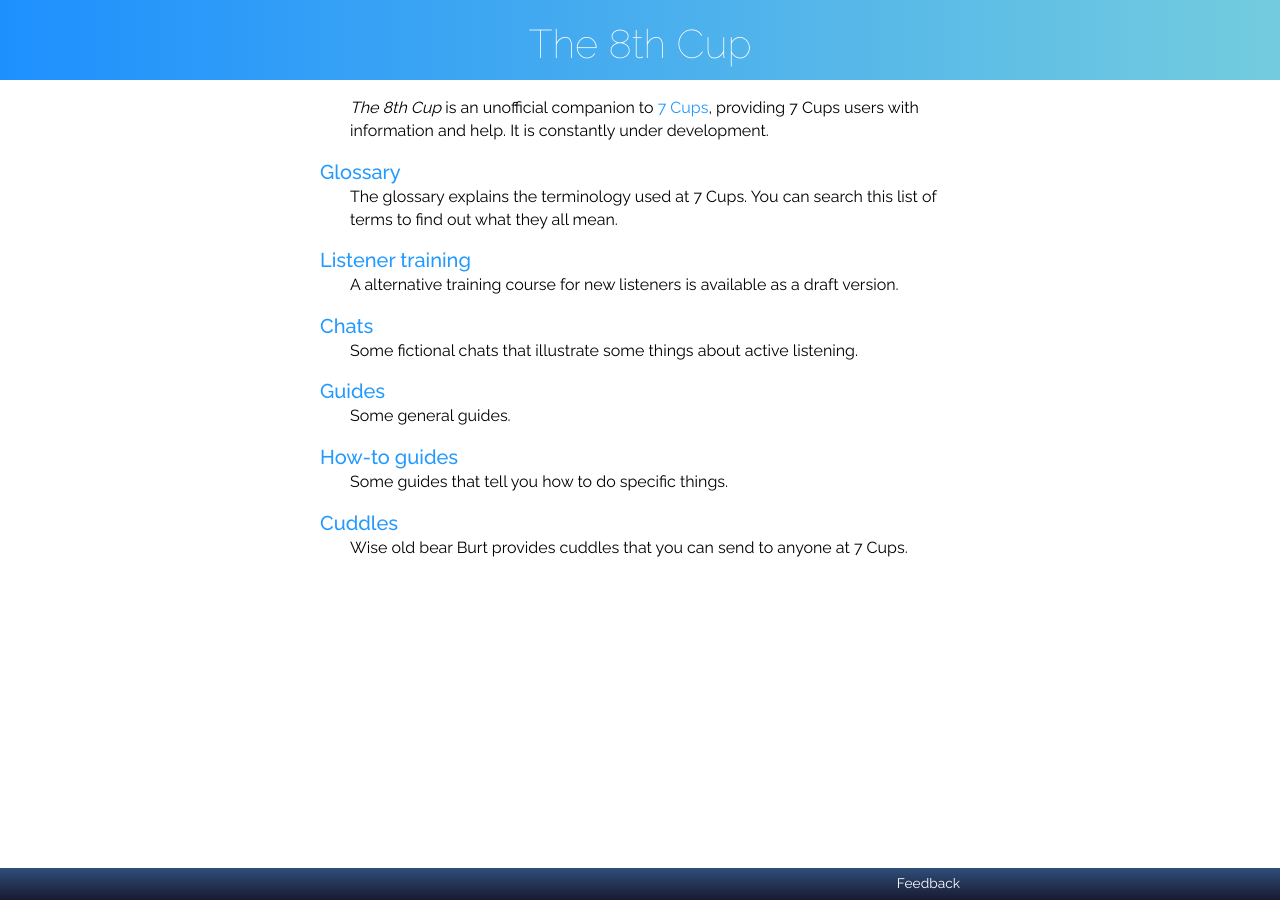
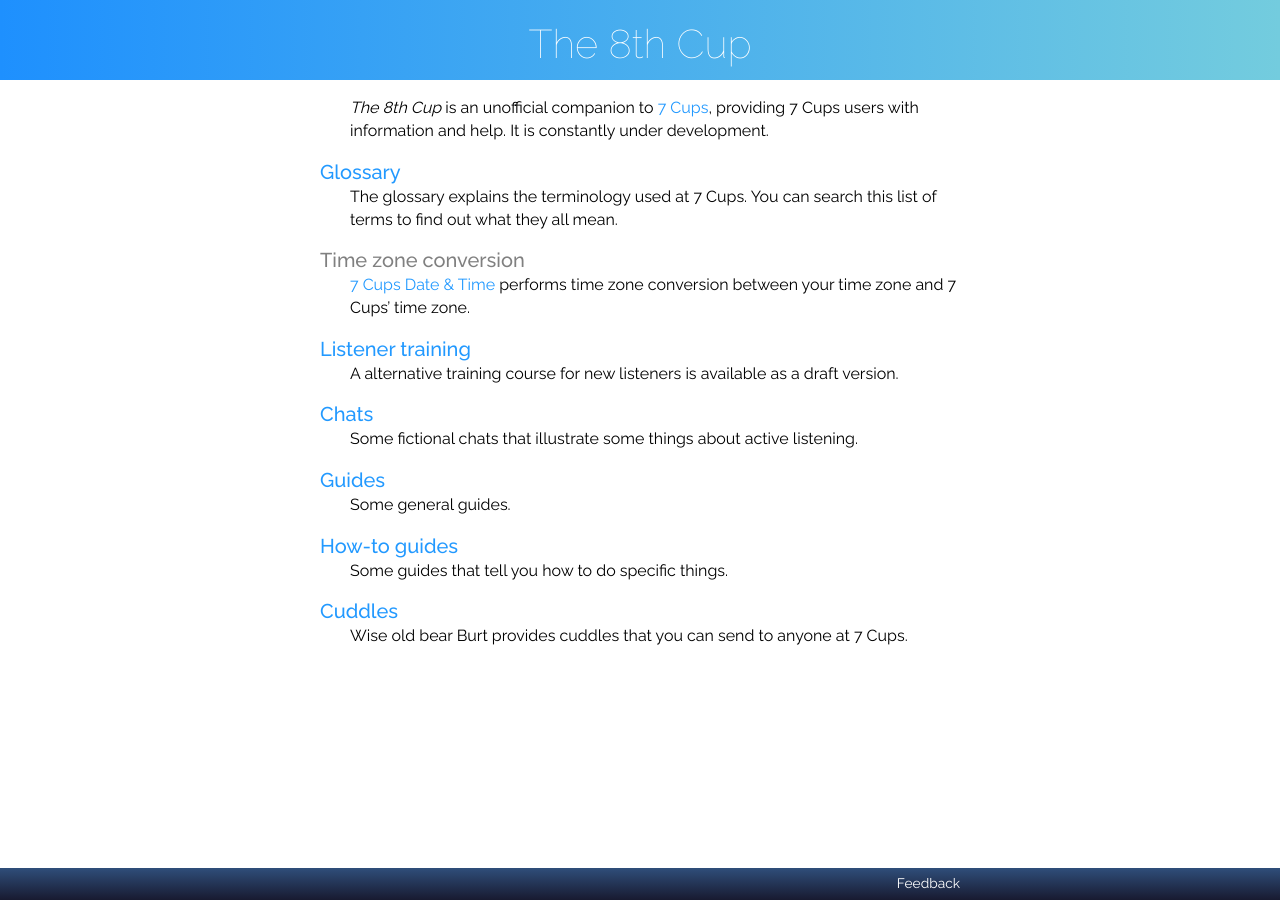
Before and after one commit to RarelyCharlie/rarelycharlie.github.io, a Jekyll site: the page built from index.md, in a window 1280 px wide. Built offline with Jekyll 4.4.1, drawn with Linux system fonts in a browser that asks for light colours.

Commit message:
add date and time

```diff
--- a/index.md
+++ b/index.md
@@ -13,6 +13,9 @@ layout: default
 ## [Glossary](/glossary 'Go to the glossary')
 The glossary explains the terminology used at 7 Cups. You can search this list of terms
 to find out what they all mean.
+
+## Time zone conversion
+[7 Cups Date & Time](https://rarelycharlie.github.io/7cupstime) performs time zone conversion between your time zone and 7 Cups' time zone.
 
 ## [Listener training](/listen/ 'Go to the listener training')
 A alternative training course for new listeners is available as a draft version.
```
